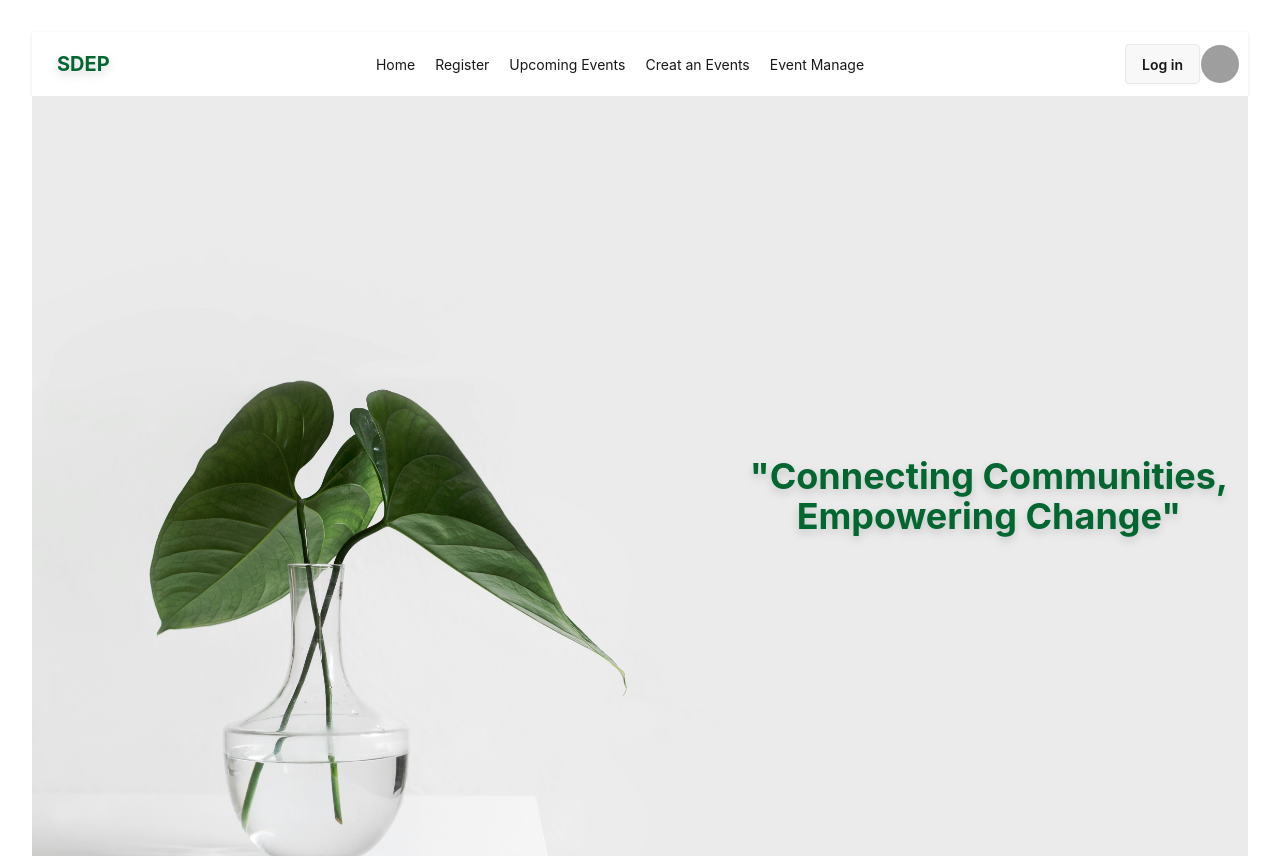
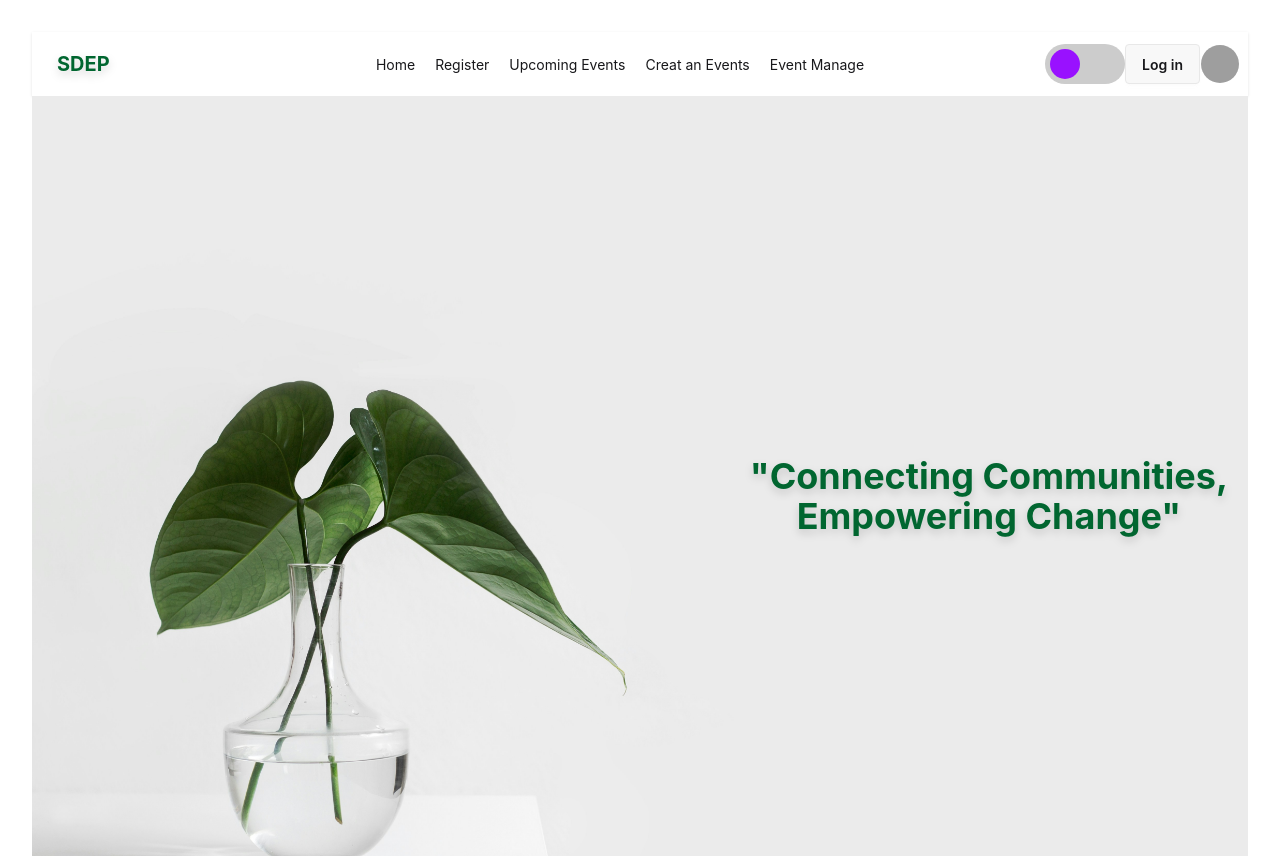
Before and after one commit to Ridwan346/Social-Development-Events-Platform, a React (Vite) app: page / in a window 1280 px wide. Shown: the top 856 px of the page. Built offline with nearby package versions, Linux system fonts and the light colour scheme; no server answers; grey boxes are pictures that could not be loaded.

Commit message:
third last commit

```diff
--- a/package.json
+++ b/package.json
@@ -10,8 +10,10 @@
     "preview": "vite preview"
   },
   "dependencies": {
+    "@fortawesome/fontawesome-free": "^7.2.0",
     "@tailwindcss/vite": "^4.2.1",
     "firebase": "^12.10.0",
+    "motion": "^12.35.1",
     "react": "^19.2.0",
     "react-datepicker": "^9.1.0",
     "react-dom": "^19.2.0",
--- /dev/null
+++ b/src/Nav/FreeMotion.jsx
@@ -0,0 +1,58 @@
+import { useState, useEffect } from "react";
+import { motion } from "framer-motion"; // Stick to this one
+
+const ThemeToggles = () => {
+  const [theme, setTheme] = useState("light");
+
+  useEffect(() => {
+    document.documentElement.setAttribute("data-theme", theme);
+  }, [theme]);
+
+  const toggleSwitch = () => {
+    setTheme((prev) => (prev === "light" ? "dark" : "light"));
+  };
+
+  const isOn = theme === "dark";
+
+  return (
+    <button
+      onClick={toggleSwitch}
+      style={{
+        ...container,
+        // Flex-end for dark (right), flex-start for light (left)
+        justifyContent: isOn ? "flex-end" : "flex-start",
+      }}
+    >
+      <motion.div
+        style={handle}
+        layout
+        transition={{
+          type: "spring",
+          stiffness: 700,
+          damping: 30,
+        }}
+      />
+    </button>
+  );
+};
+
+export default ThemeToggles;
+
+const container = {
+  width: 80,
+  height: 40,
+  backgroundColor: "#ccc",
+  borderRadius: 40,
+  cursor: "pointer",
+  display: "flex",
+  padding: 5,
+  border: "none",
+  alignItems: "center"
+};
+
+const handle = {
+  width: 30,
+  height: 30,
+  backgroundColor: "#9911ff",
+  borderRadius: "50%",
+};
--- a/src/Nav/Nav.jsx
+++ b/src/Nav/Nav.jsx
@@ -1,6 +1,8 @@
 import React, { useContext } from 'react';
 import { NavLink } from 'react-router';
 import { AuthContext } from '../Contest/ContestApi';
+import ThemeToggle from './ThemeToggle';
+import ThemeToggles from './FreeMotion';
 
 const Nav = () => {
     let { user, logOut } = useContext(AuthContext)
@@ -10,6 +12,7 @@ const Nav = () => {
         <NavLink to={'/upcoming'}>Upcoming Events</NavLink>
         <NavLink to={'/creat'}>Creat an Events</NavLink>
         <NavLink to={"/Manageevent"}>Event Manage</NavLink>
+
     </>
     const handleLogout = () => {
     logOut()
@@ -34,6 +37,7 @@ return (
                 </ul>
             </div>
             <a className="btn btn-ghost text-green-800 text-xl font-bold text- drop-shadow-lg" title='Social Development Events Platform'>SDEP</a>
+
         </div>
         <div className="navbar-center hidden lg:flex">
             <ul className="menu menu-horizontal gap-5 px-1">
@@ -42,6 +46,8 @@ return (
         </div>
 
         <div className="navbar-end">
+            <ThemeToggles></ThemeToggles>
+
             {user ? (
                 <button className="btn" onClick={handleLogout}>
                     Logout
--- /dev/null
+++ b/src/Nav/ThemeToggle.jsx
@@ -0,0 +1,21 @@
+import { useState, useEffect } from "react";
+
+const ThemeToggle = () => {
+  const [theme, setTheme] = useState("light");
+
+  useEffect(() => {
+    document.querySelector("html").setAttribute("data-theme", theme);
+  }, [theme]);
+
+  const handleToggle = () => {
+    setTheme(theme === "light" ? "dark" : "light");
+  };
+
+  return (
+    <button className="btn" onClick={handleToggle}>
+      {theme === "light" ? "Dark Mode" : "Light Mode"}
+    </button>
+  );
+};
+
+export default ThemeToggle;
--- a/src/Root/Root.jsx
+++ b/src/Root/Root.jsx
@@ -2,11 +2,15 @@ import React from 'react';
 import Nav from '../Nav/Nav';
 import { Outlet } from 'react-router';
 
+
 const Root = () => {
     return (
-        <div>
+        <div  className="min-h-screen flex flex-col">
             <Nav></Nav>
-            <Outlet></Outlet>
+
+                 <Outlet></Outlet>
+
+
         </div>
     );
 };
--- a/src/assets/LoginAndRegistrtion/Event/Upcoming.jsx
+++ b/src/assets/LoginAndRegistrtion/Event/Upcoming.jsx
@@ -5,6 +5,7 @@ import SingleCard from './SingleCard';
 const Upcoming = () => {
 
   const [events, setEvents] = useState([]);
+   const [search, setSearch] = useState("");
 
   useEffect(() => {
     fetch("http://localhost:5000/events")
@@ -12,13 +13,23 @@ const Upcoming = () => {
       .then(data => setEvents(data));
   }, []);
 
+   const filteredEvents = events.filter(event =>
+    event.title.toLowerCase().includes(search.toLowerCase())
+  );
+
     return (
          <div>
       <h2 className="text-green-800 m-7 text-4xl font-bold text- drop-shadow-lg">All Events</h2>
-
+        <input
+        type="text"
+        placeholder="Search event..."
+        value={search}
+        onChange={(e) => setSearch(e.target.value)}
+        className="border p-2 m-7 w-1/2"
+      />
     <div className='grid grid-cols-3'>
           {
-        events.map(event => (
+        filteredEvents.map(event => (
            <SingleCard key={event._id} event={event} />
         ))
       }
--- a/src/index.css
+++ b/src/index.css
@@ -1,5 +1,2 @@
 @import "tailwindcss";
-@plugin "daisyui"{
-   themes: light --default, dark --prefersdark;
-  themes: light --default;
- }
+@plugin "daisyui"
```
Also changed, not shown: 1 other file (tests, documents, lock files or other folders).
